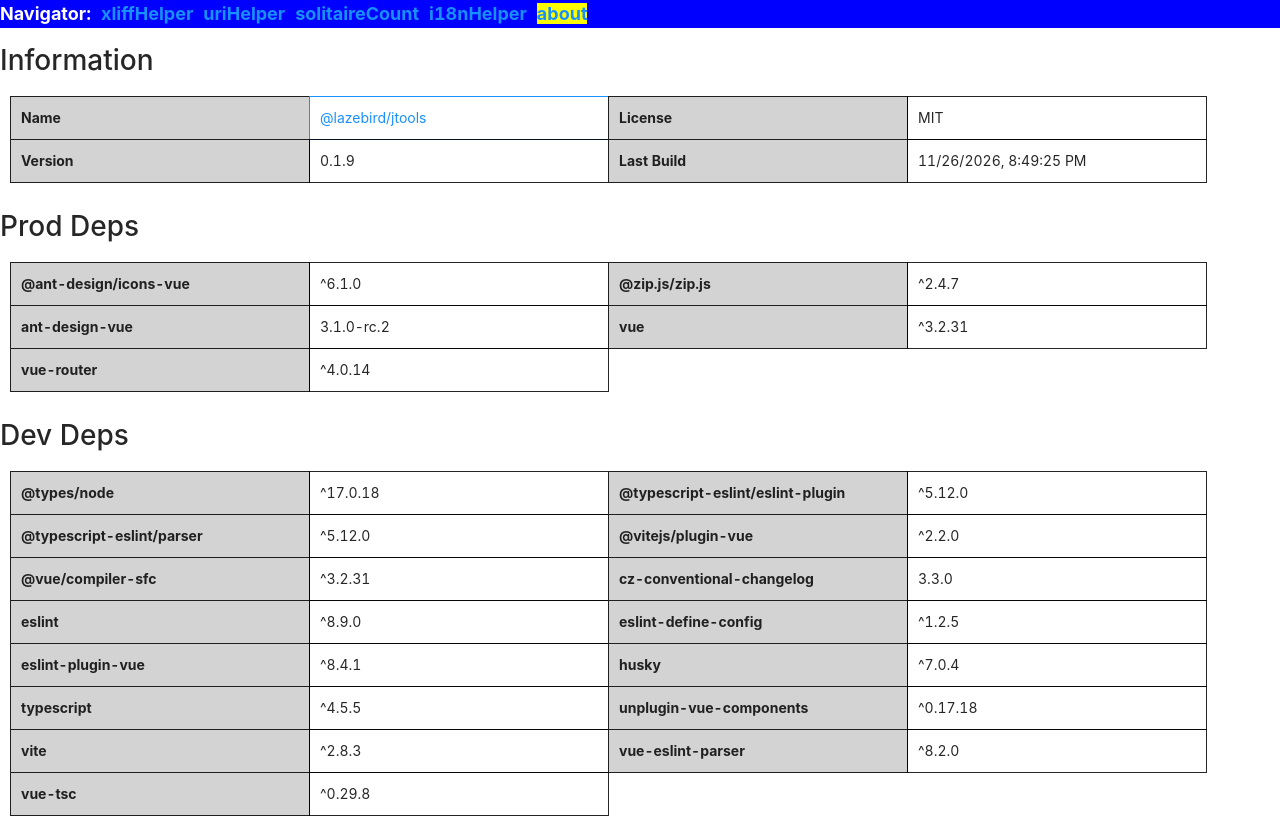
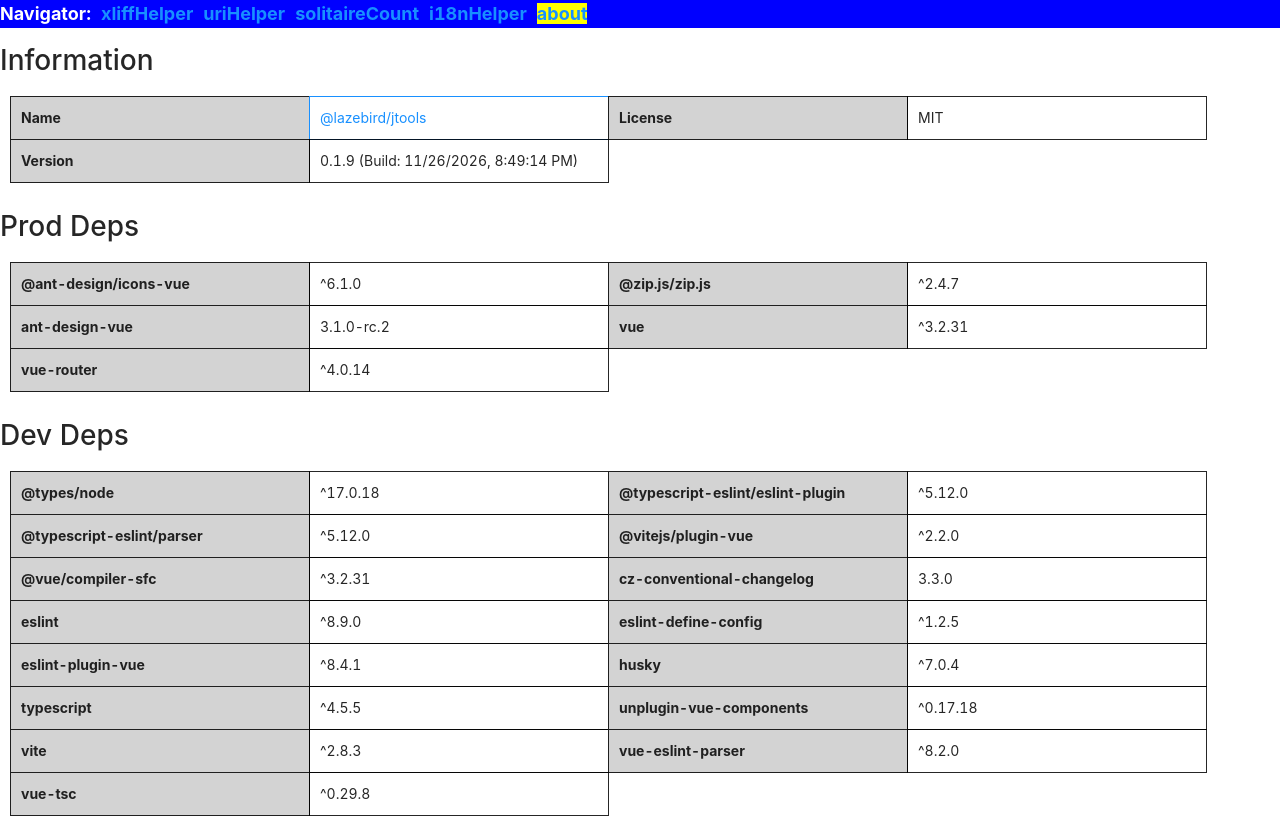
Before and after one commit to lazebird/xliff-helper, a Vue app: page /#/about in a window 1280 px wide. Built offline with nearby package versions, Linux system fonts and the light colour scheme.

Commit message:
fix: default route & about optimize

```diff
--- a/package.json
+++ b/package.json
@@ -8,7 +8,8 @@
     "xliff",
     "xml",
     "i18n",
-    "solitaire"
+    "solitaire",
+    "openAPI"
   ],
   "author": "lazebird",
   "license": "MIT",
--- a/src/router/index.ts
+++ b/src/router/index.ts
@@ -8,7 +8,7 @@
 
 // const route_sort = (a: any, b: any) => a.meta?.orderNo - b.meta?.orderNo;
 const route_sort = (a: any, b: any) => (a.name === 'about' ? 1 : -1);
-const routes = [{ path: '/', name: 'Home', component: LAYOUT, children: [...staticRoutes, ...dynRoutes].sort(route_sort) }];
+const routes = [{ path: '/', name: 'Home', component: LAYOUT, redirect: '/about', children: [...staticRoutes, ...dynRoutes].sort(route_sort) }];
 export const router = createRouter({
   history: createWebHashHistory(),
   routes,
--- a/src/views/about.vue
+++ b/src/views/about.vue
@@ -15,8 +15,7 @@
   const info = [
     { name: 'Name', value: name, link: homepage },
     { name: 'License', value: license },
-    { name: 'Version', value: version },
-    { name: 'Last Build', value: lastBuildTime },
+    { name: 'Version', value: version + ` (Build: ${lastBuildTime})` },
   ];
   const prodDeps = Object.keys(dependencies).map((k) => ({ name: k, value: dependencies[k] }));
   const devDeps = Object.keys(devDependencies).map((k) => ({ name: k, value: devDependencies[k] }));
```
